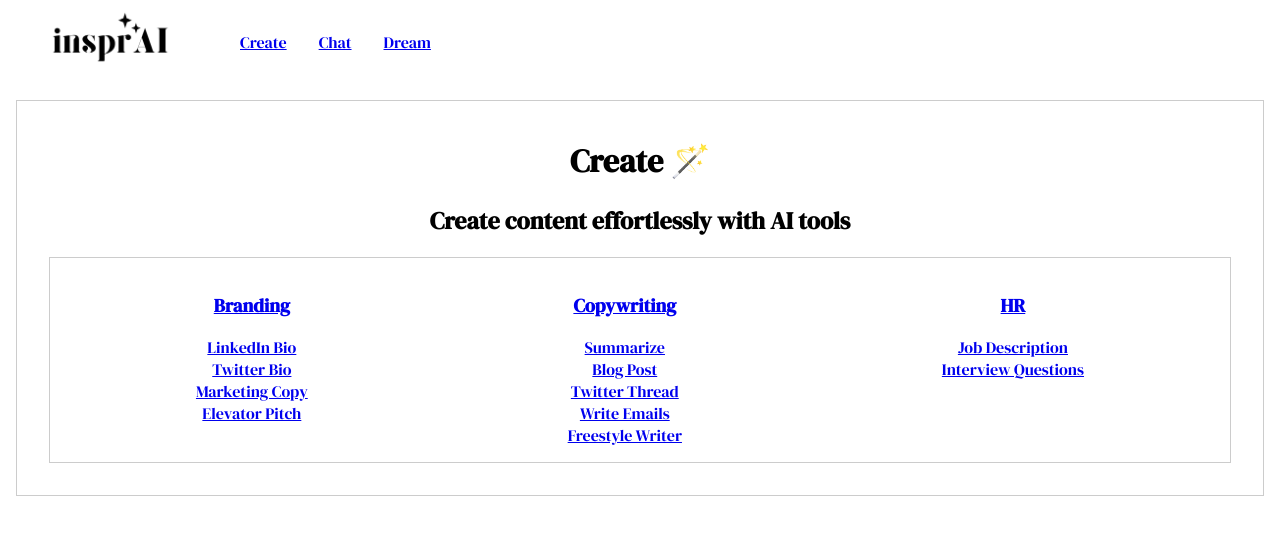
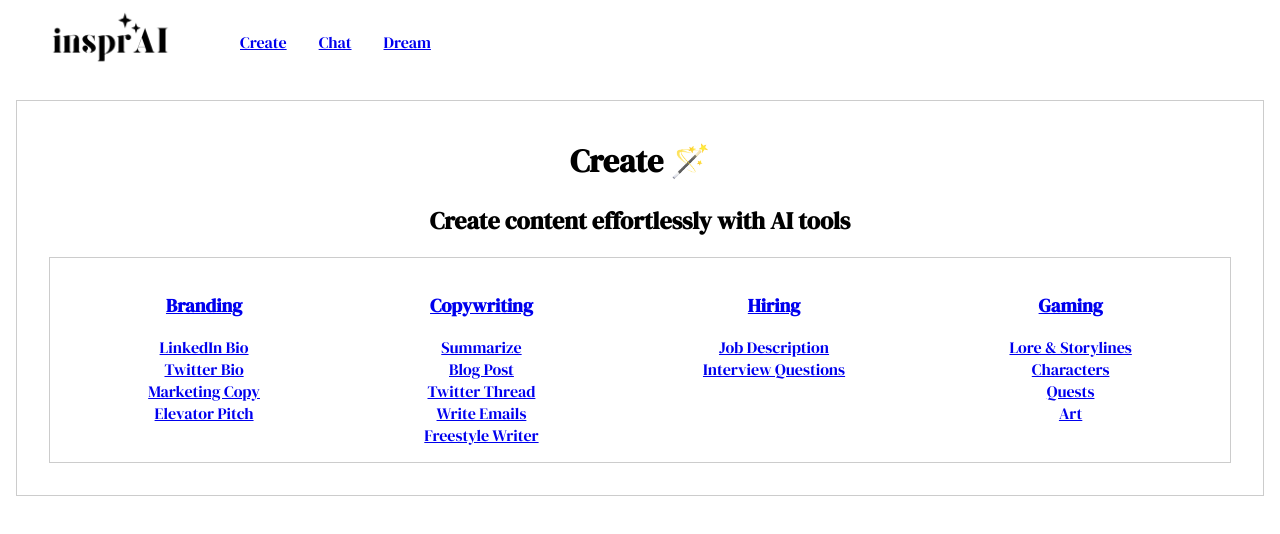
Before and after one commit to bitcraft3r/game-genie-ai, a React (Create React App) app in the folder app/client/: page /create in a window 1280 px wide. Shown: the top 534 px of the page. Built offline with nearby package versions, Linux system fonts and the light colour scheme.

Commit message:
add gaming category, fix category descriptions

```diff
--- a/app/client/src/Components/Create.jsx
+++ b/app/client/src/Components/Create.jsx
@@ -21,6 +21,13 @@ const hrArr = [
     { slug: "interview", title: "Interview Questions" },
 ]
 
+const gameArr = [
+    { slug: "story", title: "Lore & Storylines" },
+    { slug: "character", title: "Characters" },
+    { slug: "quest", title: "Quests" },
+    { slug: "art", title: "Art" },
+]
+
 const Create = () => {
   return (
     <div className="container">
@@ -33,9 +40,10 @@ const Create = () => {
             </div>
         </div>
         <div className="create-container">
-            <div><Section arr={brandArr} heading="Branding" slug="brand" description="Branding description" /></div>
-            <div><Section arr={copyArr} heading="Copywriting" slug="copy" description="Copywriting description" /></div>
-            <div><Section arr={hrArr} heading="HR" slug="hr" description="HR description" /></div>
+            <div><Section arr={brandArr} heading="Branding" slug="brand" description="Optimize your brand image and voice" /></div>
+            <div><Section arr={copyArr} heading="Copywriting" slug="copy" description="Generate professional copy to increase conversion" /></div>
+            <div><Section arr={hrArr} heading="Hiring" slug="hr" description="Save 100s of hours with our HR tools" /></div>
+            <div><Section arr={gameArr} heading="Gaming" slug="game" description="Create engaging and immersive game content" /></div>
         </div>
     </div>
   )
```
